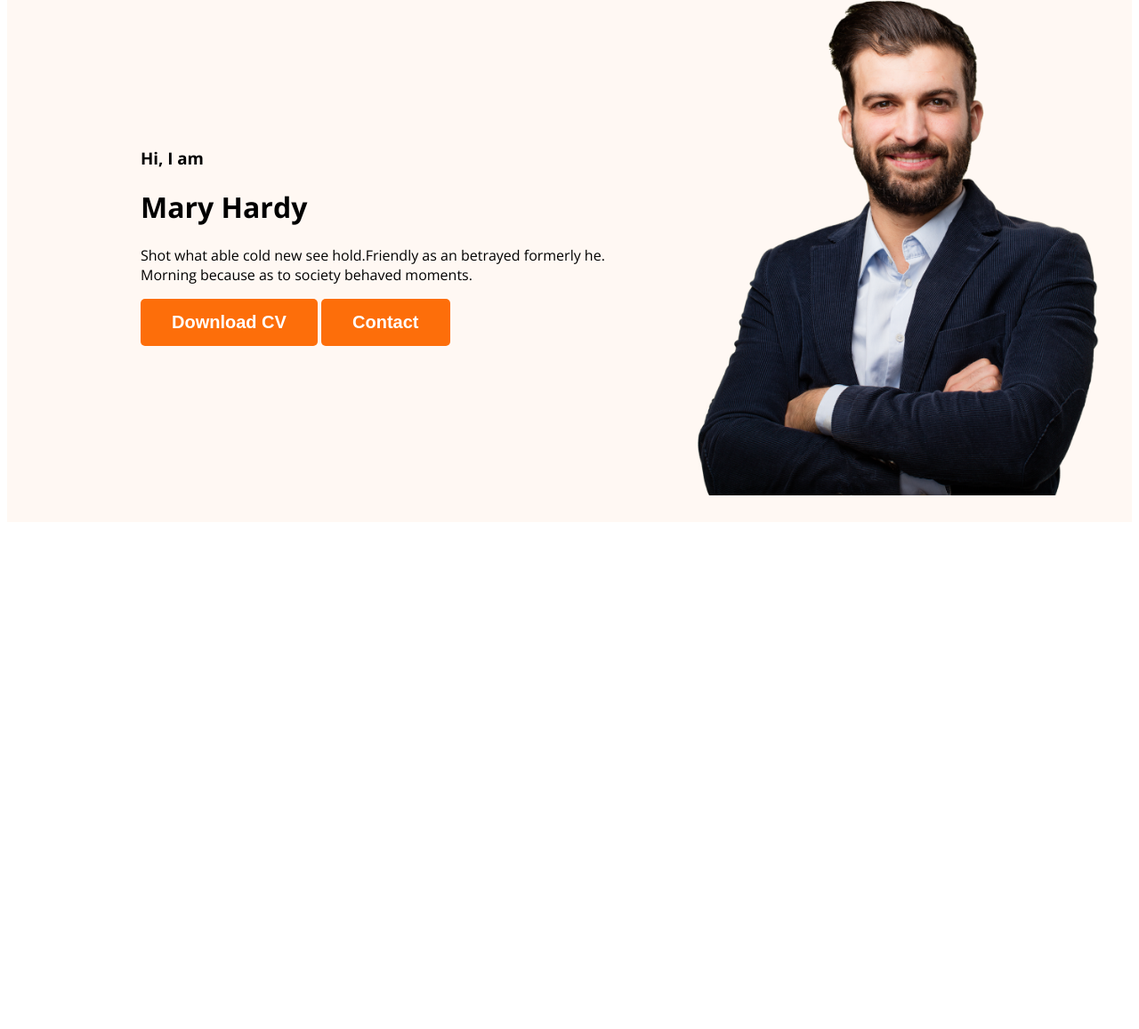
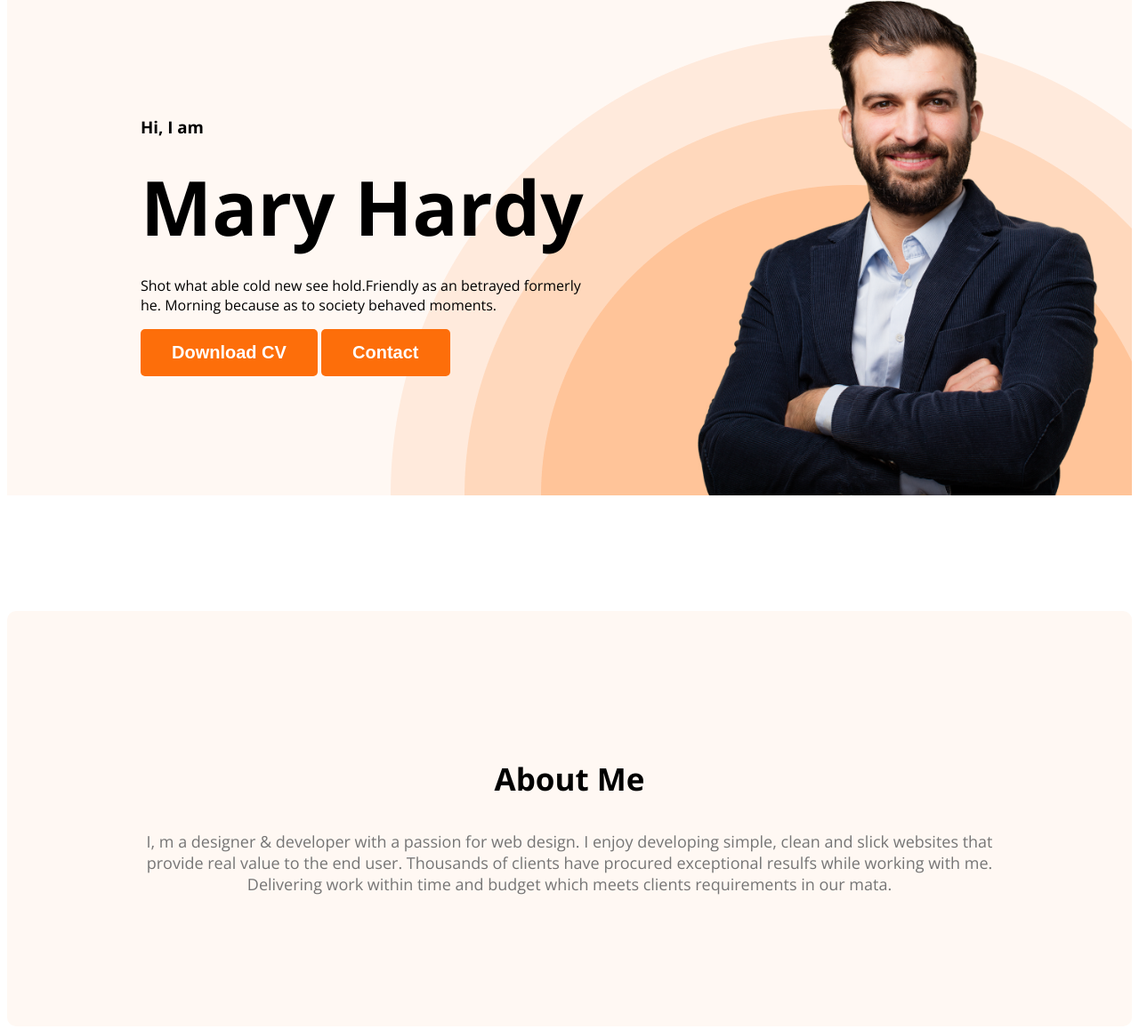
Before and after one commit to AlsharidAdnan/developer-portfolio, a plain HTML site: page index.html in a window 1280 px wide. Shown: the part 211-1368 px from the top of the page at 89% size. Before the commit the page ends 806 px from the top, so only its background shows below. Drawn offline with nearby package versions, Linux system fonts and the light colour scheme.

Commit message:
about section created

```diff
--- a/index.html
+++ b/index.html
@@ -22,9 +22,9 @@
 
        <div class="banner">
         <div class="banner-content">
-          <h3>Hi, I am</h3>
-          <h1>Mary Hardy</h1>
-          <p>Shot what able cold new see hold.Friendly as an betrayed formerly he. Morning because as to society behaved moments.</p>
+          <h3 class="banner-greetig" >Hi, I am</h3>
+          <h1 class="banner-title">Mary Hardy</h1>
+          <p class="banner-description">Shot what able cold new see hold.Friendly as an betrayed formerly he. Morning because as to society behaved moments.</p>
           <button class="btn-primary">Download CV</button>
           <button class="btn-primary">Contact</button>
         </div>
@@ -33,7 +33,10 @@
 
     </header>
     <main>
-
+       <section class="about">
+        <h3 class="section-title">About Me</h3>
+        <p class="section-description">I, m a designer & developer with a passion for web design. I enjoy developing simple, clean and slick websites that provide real value to the end user. Thousands of clients have procured exceptional resulfs while working with me. Delivering work within time and budget which meets clients requirements in our mata.</p>
+       </section>
     </main>
     <footer>
 
--- a/portfolio.css
+++ b/portfolio.css
@@ -25,6 +25,19 @@ color: #FD6E0A}
   padding: 15px 35px;
 }
 
+
+.section-title{
+  color: black;
+  text-align: center;
+  font-size: 35px;
+  font-weight: 700;
+}
+
+.section-description{
+  color: #757575;
+  text-align: center;
+  font-size: 18px;
+}
 /* Nav related style */
 
 nav{
@@ -58,14 +71,43 @@ nav a{
 
 .header {
   background-color: #FFF8f3;
+  background-image: url(images/header_bg.png);
+  background-repeat: no-repeat;
+  background-position: bottom right;
 }
 
 .banner{
-  padding: 30px 30px 30px 150px;
+  padding: 30px 30px 0px 150px;
   display: flex;
   align-items: center;
+  justify-content: space-between;
 }
-
+.banner-content{
+  max-width: 500px;
+}
 .banner .profile-pic {
   width: 500px;
 }
+.banner-greeting{
+  font-size: 45px;
+  color: #474747;
+  margin-bottom: 0;
+}
+
+.banner-title{
+  font-size: 85px;
+  font-weight: 700;
+  margin-top: 5px;
+  margin-bottom: 20px;
+}
+
+/* Main section style */
+
+/* About section style */
+
+.about{
+  padding: 130px;
+  border-radius: 10px;
+  background: #FFF8f3;
+  margin: 130px 0;
+}
```
